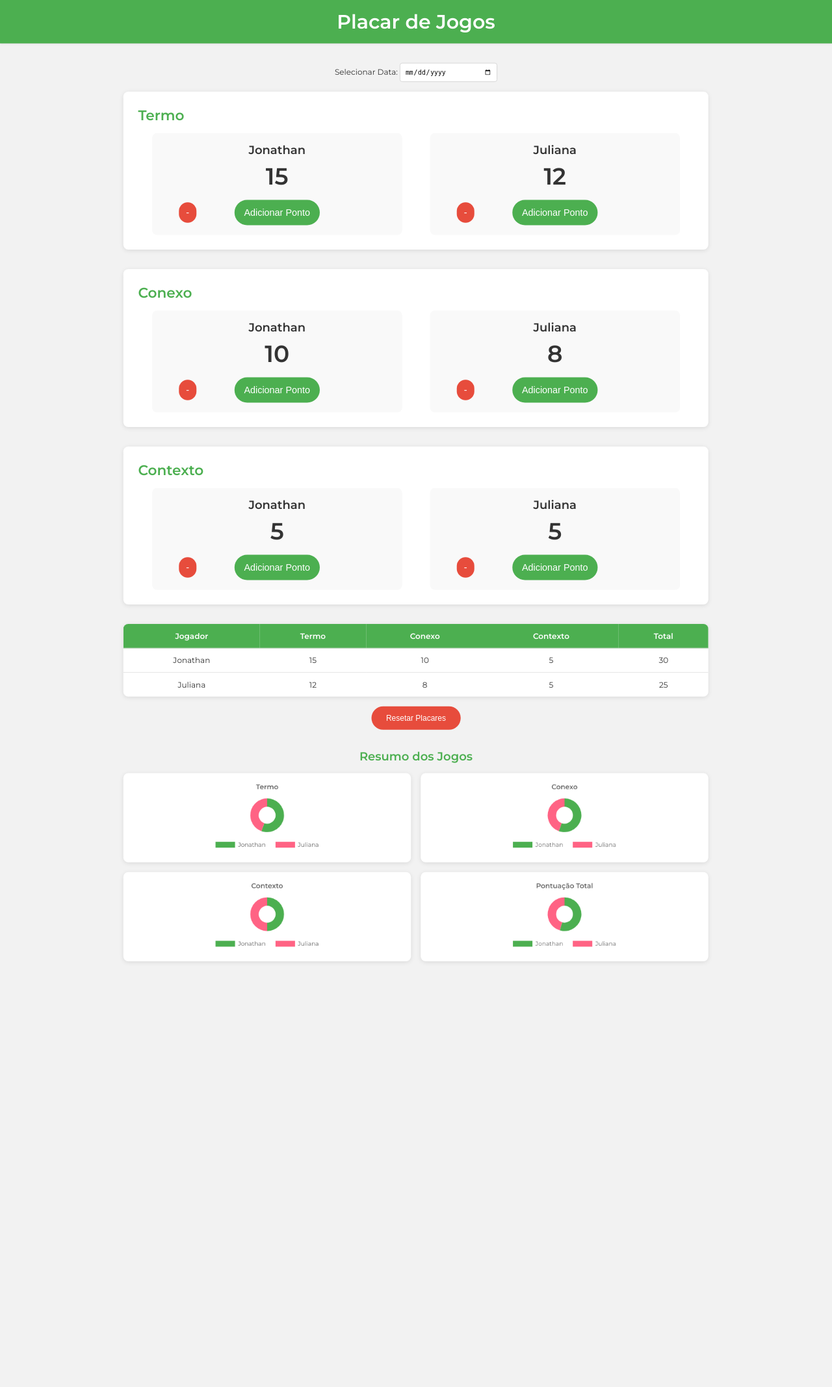
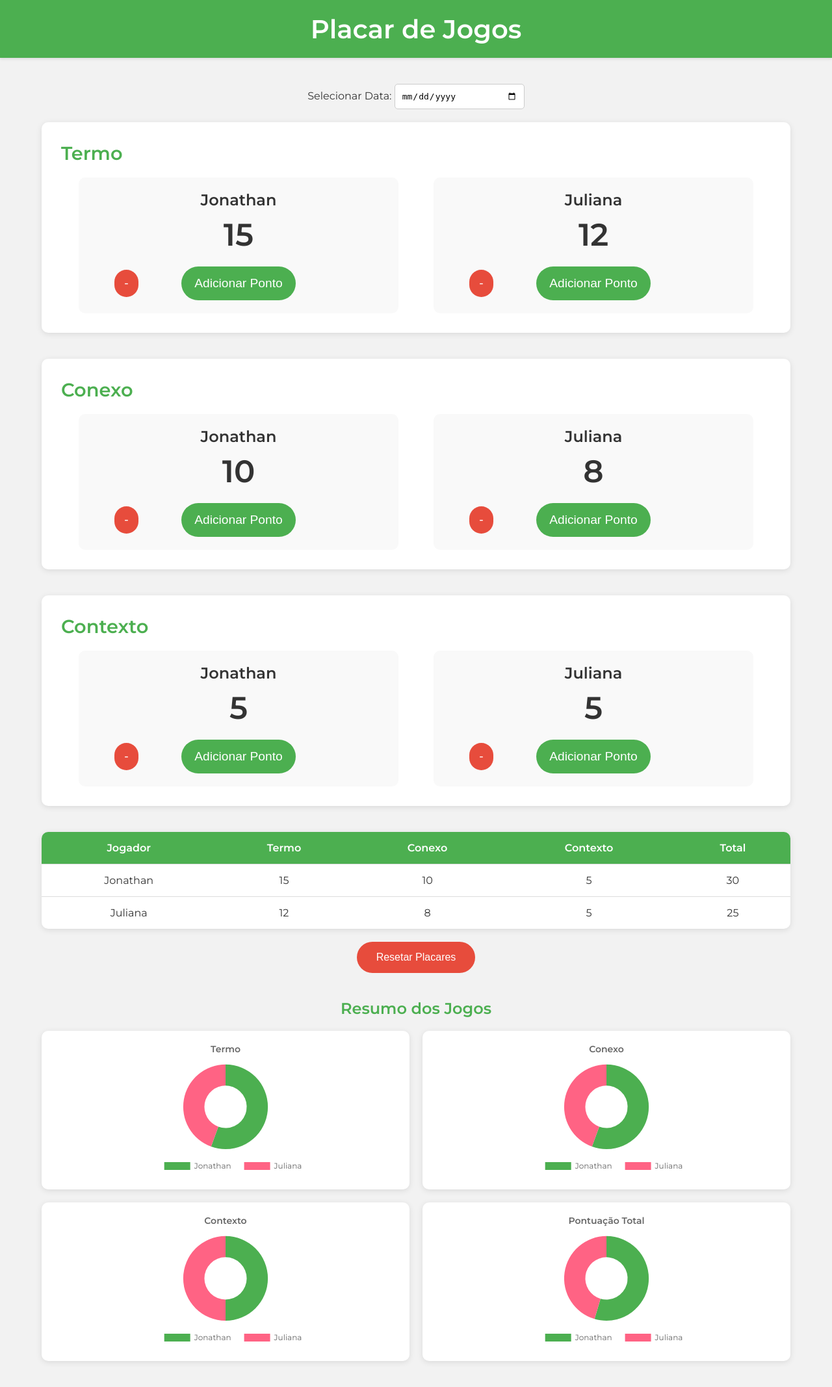
Before and after one commit to XFairesV1/julianathan, a Flask app: page / in a window 1280 px wide. Shown: the whole page at 65% size. Before the commit the page ends 1481 px from the top, so only its background shows below. Run offline with Flask 3, Linux system fonts and the light colour scheme.

Commit message:
Update index.html

```diff
--- a/templates/index.html
+++ b/templates/index.html
@@ -28,10 +28,6 @@
         font-family: 'Montserrat', sans-serif;
         background-color: #f2f2f2;
         color: #333;
-        transform: scale(0.75); /* Reduz a escala para 50% */
-        transform-origin: top left; /* Define a origem do zoom como o canto superior esquerdo */
-        width: 133.33%; /* Ajusta a largura para compensar a redução do zoom */
-        height: 133.33%; /* Ajusta a altura para compensar a redução do zoom */
         overflow-x: hidden; /* Evita rolagem horizontal desnecessária */
 
 
```
